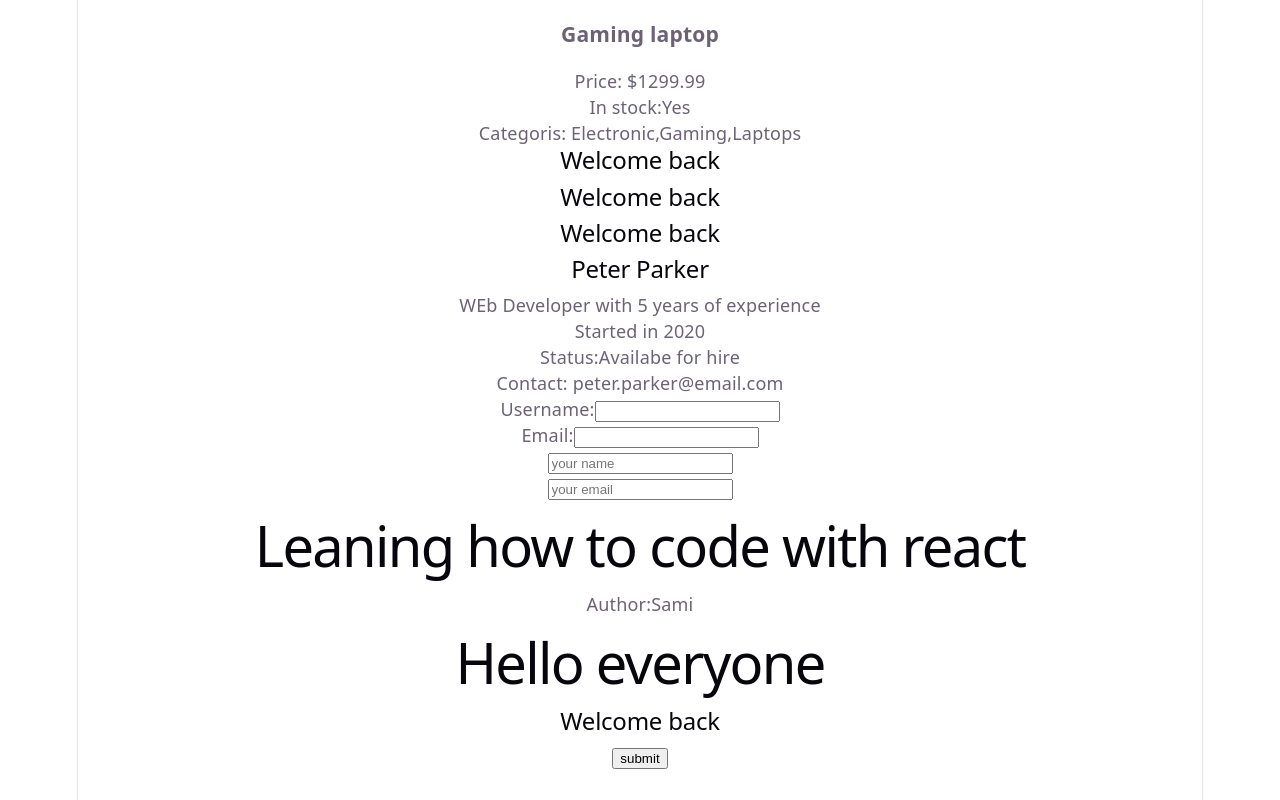
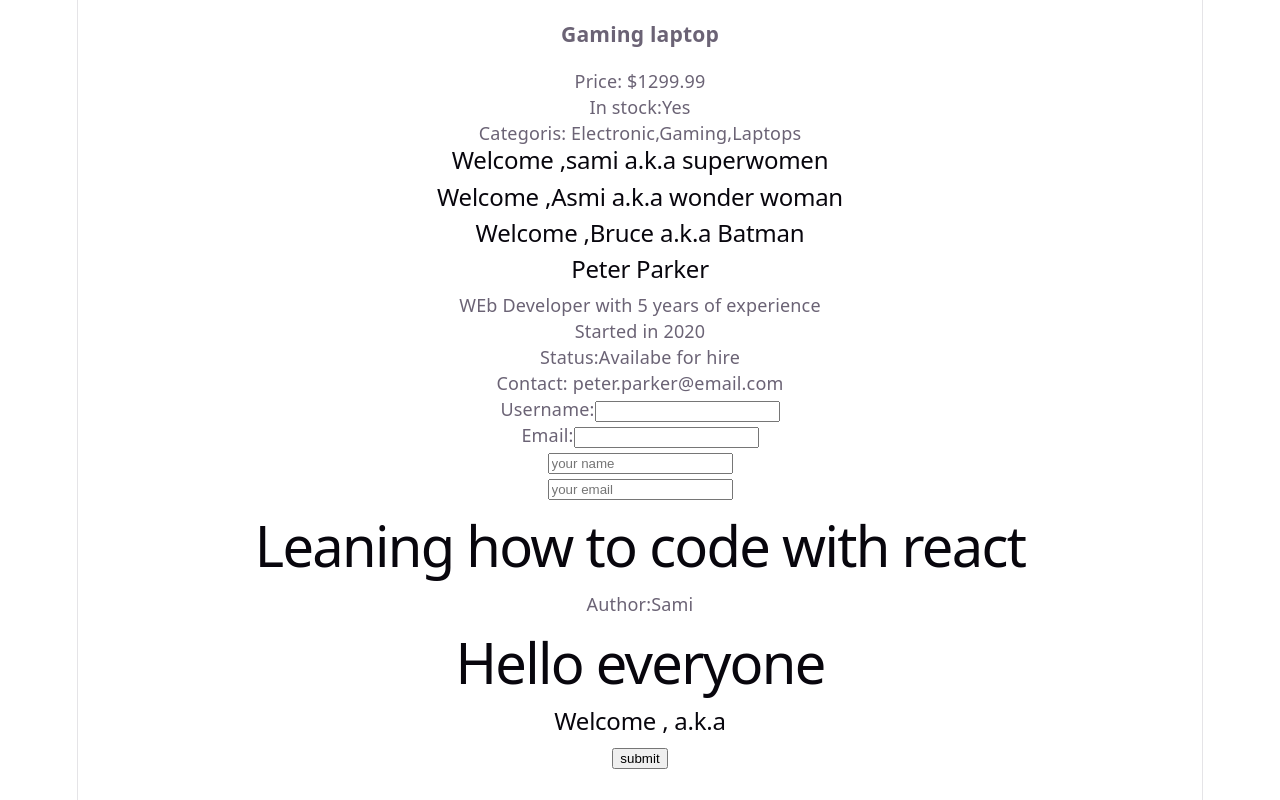
Before and after one commit to samikshasiwakoti/react-learning, a React (Vite) app in the folder hello-world/: page / in a window 1280 px wide. Built offline with nearby package versions, Linux system fonts and the light colour scheme.

Commit message:
Update Welcome component

```diff
--- a/hello-world/src/Welcome.jsx
+++ b/hello-world/src/Welcome.jsx
@@ -5,10 +5,21 @@
 
 
 }*/ // we can rewrite same function in arrow function
+/*export default Welcome;*/
 
- export const Welcome =()=>
+
+ /*export const Welcome =(props)=>
 {
-    return <h2>Welcome back</h2>;
+
+  console.log(props);
+    return <h2>Welcome ,{props.name} a.k.a {props.alias}</h2>;
+
+}*/
+
+export const Welcome =({name,alias})=>
+{
+
+
+    return <h2>Welcome ,{name} a.k.a {alias}</h2>;
+
 }
-
-/*export default Welcome;*/
```
